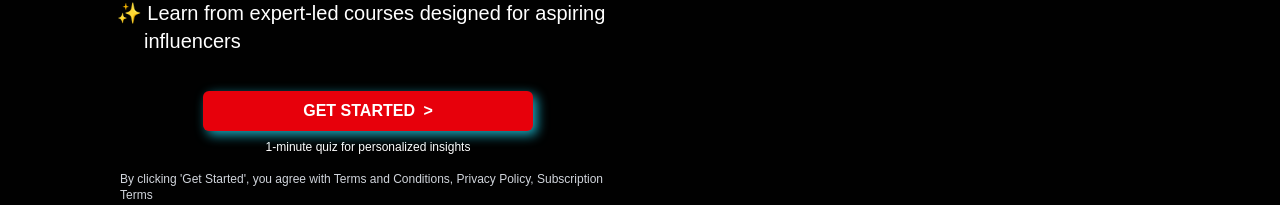
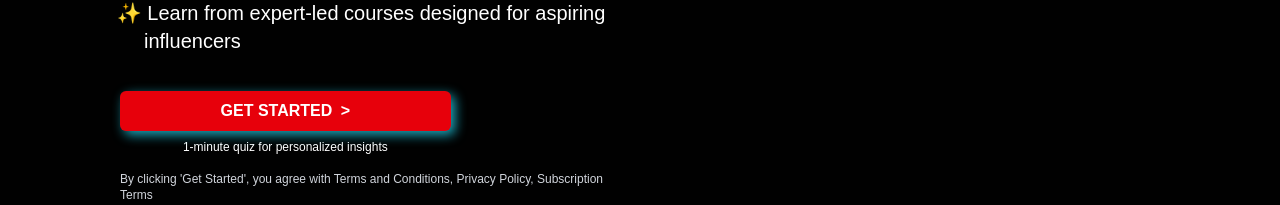
Before and after one commit to Real-Musafir/FameTonicTask, a Next.js app: page / in a window 1280 px wide. Shown: the part 563-768 px from the top of the page. Built offline with nearby package versions, Linux system fonts and the light colour scheme.

Commit message:
fixed the get start button position

```diff
--- a/src/pages/index.js
+++ b/src/pages/index.js
@@ -55,7 +55,7 @@ export default function Home() {
               </p>
             </div>
 
-            <div className=" w-full md:w-2/3">
+            <div className="w-full md:w-2/3 md:ml-0 ml-auto mr-auto">
               <button className="mt-3 mb-1 cursor-pointer w-full px-10 py-2 bg-red-600 hover:bg-red-500 text-white font-bold rounded-md drop-shadow-[4px_4px_6px_rgba(34,211,238,0.8)]">
                 GET STARTED <span className="ml-1">&gt;</span>
               </button>
```
